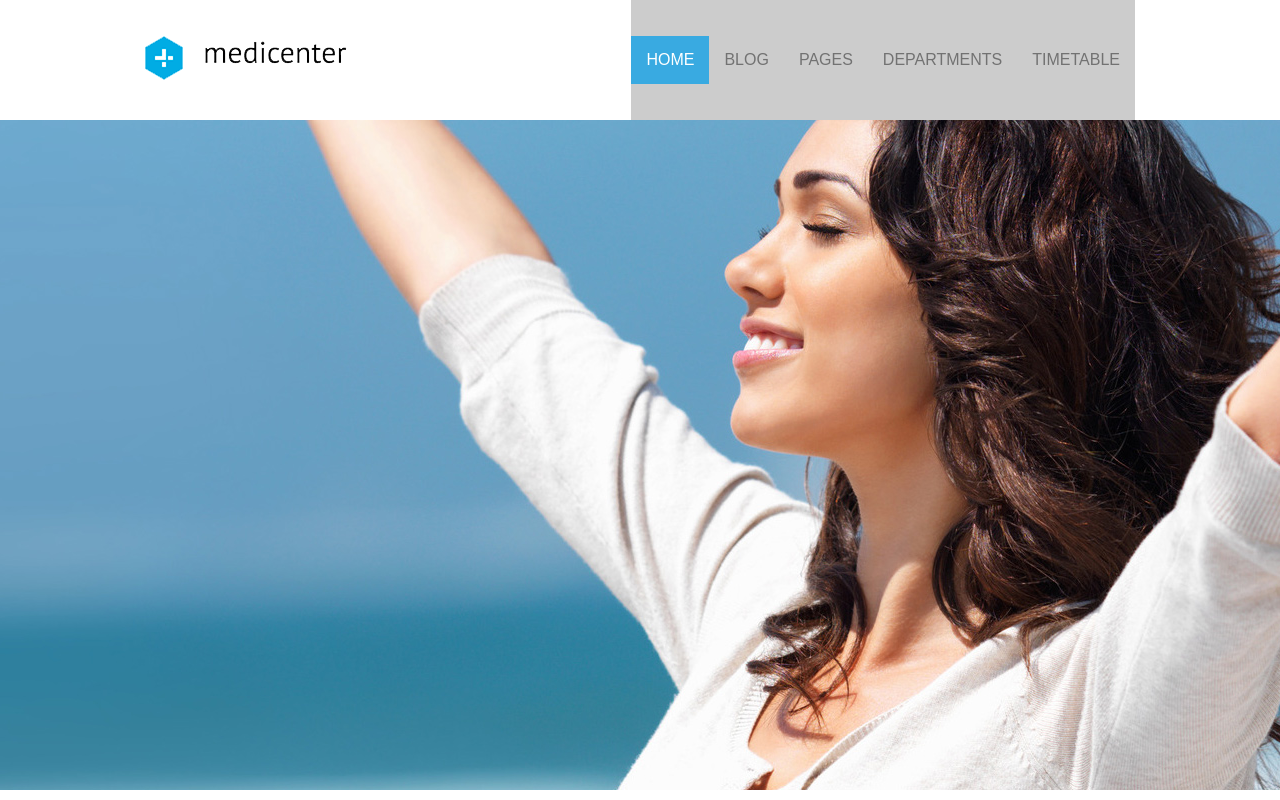
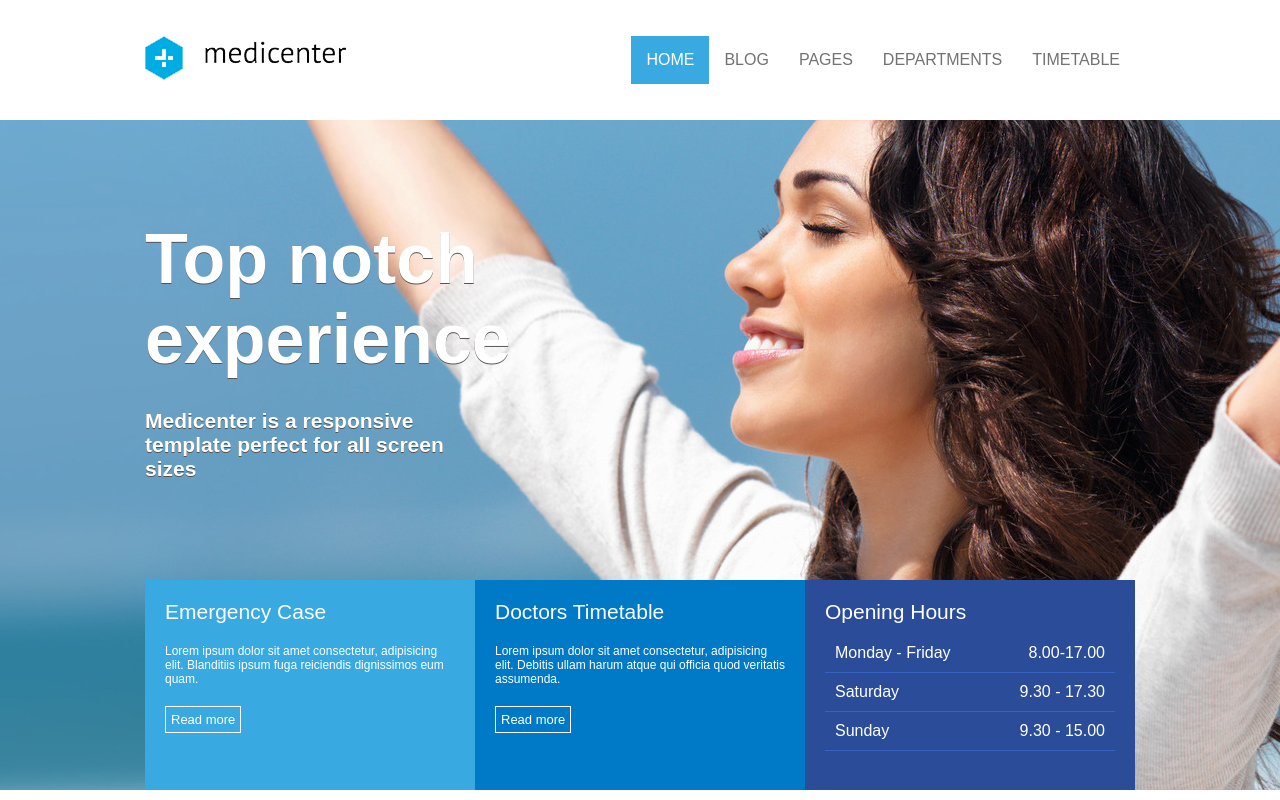
Before and after one commit to AnaSousa314/HTML5-CSS3, a plain HTML site: page MOD07-Flexbox_na_pratica/04-11-Projeto_Site_com_Flexbox_e_HTML_Semantico/index.html in a window 1280 px wide. Drawn offline with Linux system fonts and the light colour scheme.

Commit message:
MOD07/aula 06 Parte 03 do Site com Flexbox e HTML Semantico e desafio proposto.

```diff
--- a/MOD07-Flexbox_na_pratica/04-11-Projeto_Site_com_Flexbox_e_HTML_Semantico/assets/css/style.css
+++ b/MOD07-Flexbox_na_pratica/04-11-Projeto_Site_com_Flexbox_e_HTML_Semantico/assets/css/style.css
@@ -1,3 +1,7 @@
+*{
+  font-family: Arial, Helvetica, sans-serif;
+}
+
 body{
   margin: 0;
   padding: 0;
@@ -22,7 +26,7 @@ header{
 }
 
 .menu{
-  background-color: #ccc;
+  /* background-color: #ccc; */
   display: flex;
   align-items: center;
 }
@@ -44,7 +48,6 @@ nav a{
   text-decoration: none;
   text-transform: uppercase;
   color: #727272;
-  font-family: Arial, Helvetica, sans-serif;
 }
 
 nav .active a,
@@ -54,8 +57,100 @@ nav a:hover{
 }
 
 #banner{
+  display: flex;
+  justify-content: center;
   background-image: url('../images/img1.jpg');
   background-position: center;
   background-size: cover;
   height: 670px;
 }
+
+.column{
+  flex-direction: column;
+}
+
+.banner_headline{
+  flex: 1;
+  display: flex;
+  flex-direction: column;
+  justify-content: center;
+  /* background-color: red; */
+}
+
+.banner_headline h1{
+  color: #fff;
+  font-size: 70px;
+  text-shadow: 0px 1px 0px #555;
+  margin: 0;
+  padding: 0;
+  max-width: 350px;
+}
+
+.banner_headline h2{
+  color: #fff;
+  font-size: 21px;
+  text-shadow: 0px 1px 0px #555;
+  margin: 0;
+  padding: 0;
+  max-width: 350px;
+  margin-top: 30px;
+}
+
+.banner_options{
+  height: 210px;
+  display: flex;
+
+  /* background-color: green; */
+}
+
+.banner1,
+.banner2,
+.banner3{
+  flex: 1;
+  color: #fff;
+  padding: 20px;
+}
+
+.banner1{
+  background-color: #39aae1;
+}
+
+.banner2{
+  background-color: #0079c7;
+}
+
+.banner3{
+  background-color: #2b4c99;
+}
+
+.banner_title{
+  font-size: 21px;
+}
+
+.banner_desc{
+  font-size: 12px;
+  margin-top: 20px;
+  margin-bottom: 20px;
+}
+
+.banner_options a{
+  display: inline-block;
+  border: 1px solid #fff;
+  padding: 5px;
+  color: #fff;
+  font-size: 13px;
+  text-decoration: none;
+}
+
+.banner3_hours{
+  display: flex;
+  justify-content: space-between;
+  align-items: center;
+  padding: 10px;
+  border-bottom: 1px solid #3861c2;
+
+}
+.mt{
+  padding-top: 0px;
+  margin-top: 20px;
+}
--- a/MOD07-Flexbox_na_pratica/04-11-Projeto_Site_com_Flexbox_e_HTML_Semantico/index.html
+++ b/MOD07-Flexbox_na_pratica/04-11-Projeto_Site_com_Flexbox_e_HTML_Semantico/index.html
@@ -1,19 +1,21 @@
 <!DOCTYPE html>
 <html lang="en">
   <head>
-  <meta charset="UTF-8">
-  <meta http-equiv="X-UA-Compatible" content="IE=edge">
-  <meta name="viewport" content="width=device-width, initial-scale=1.0,user-scalable=0">
-  <link rel="stylesheet" href="./assets/css/style.css">
-  <title>MedCenter</title>
-
+    <meta charset="UTF-8" />
+    <meta http-equiv="X-UA-Compatible" content="IE=edge" />
+    <meta
+      name="viewport"
+      content="width=device-width, initial-scale=1.0,user-scalable=0"
+    />
+    <link rel="stylesheet" href="./assets/css/style.css" />
+    <title>MediCenter</title>
   </head>
   <body>
     <header>
       <div class="container">
         <div class="logo">
           <a href="">
-            <img src="./assets/images/logo.png" alt="logo">
+            <img src="./assets/images/logo.png" alt="logo" />
           </a>
         </div>
         <div class="menu">
@@ -31,7 +33,39 @@
     </header>
 
     <section id="banner">
+      <div class="container column">
+        <div class="banner_headline">
+          <h1>Top notch experience</h1>
 
+          <h2>
+            Medicenter is a responsive template perfect for all screen sizes
+          </h2>
+        </div>
+        <div class="banner_options">
+          <div class="banner1">
+            <div class="banner_title">Emergency Case</div>
+            <div class="banner_desc">Lorem ipsum dolor sit amet consectetur, adipisicing elit. Blanditiis ipsum fuga reiciendis dignissimos eum quam.</div>
+            <a href="">Read more</a>
+          </div>
+          <div class="banner2">
+            <div class="banner_title">Doctors Timetable</div>
+            <div class="banner_desc">Lorem ipsum dolor sit amet consectetur, adipisicing elit. Debitis ullam harum atque qui officia quod veritatis assumenda.</div>
+            <a href="">Read more</a>
+
+          </div>
+          <div class="banner3">
+            <div class="banner_title">Opening Hours</div>
+            <div class="banner3_hours mt">
+              Monday - Friday <span>8.00-17.00</span></div>
+            <div class="banner3_hours">
+              Saturday <span>9.30 - 17.30</span></div>
+            <div class="banner3_hours">
+              Sunday <span>9.30 - 15.00</span>
+            </div>
+
+          </div>
+        </div>
+      </div>
     </section>
   </body>
 </html>
```
Lines whose indentation alone changed are shown as unchanged.
